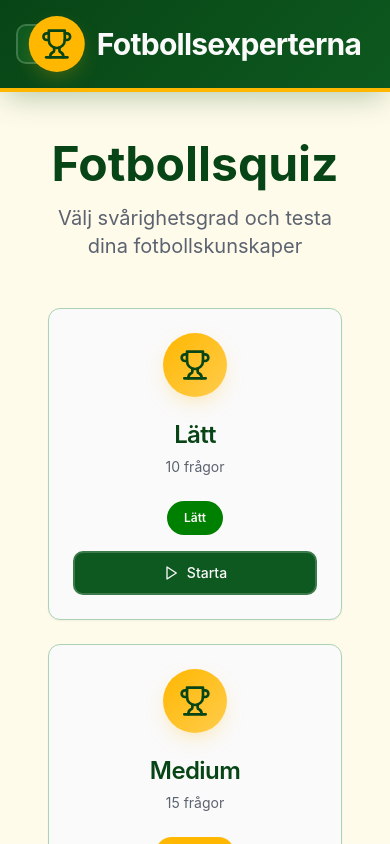
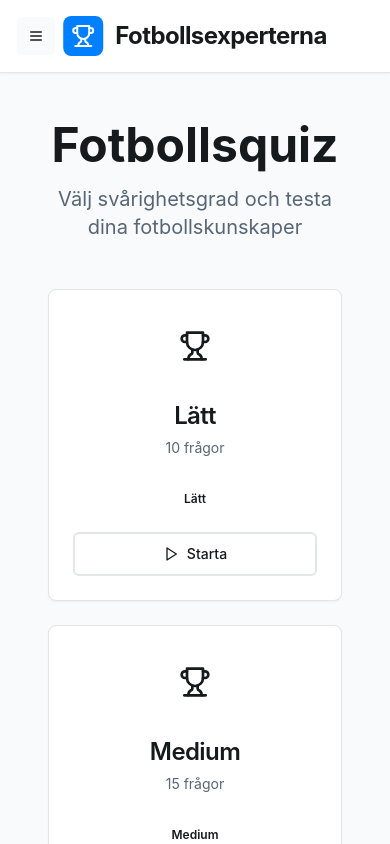
Before and after one commit to Puhovic96/fotbollsexperterna, a React (Vite) app: page /quiz in a window 390 px wide. Shown: the top 844 px of the page. Built offline with nearby package versions, Linux system fonts and the light colour scheme.

Commit message:
Refactor: Improve overall layout and CSS

```diff
--- a/src/components/Header.tsx
+++ b/src/components/Header.tsx
@@ -14,13 +14,13 @@ const Header = () => {
   const isActive = (path: string) => location.pathname === path;
 
   return (
-    <header className="bg-gradient-field border-b-4 border-goal-gold shadow-field">
-      <div className="container mx-auto px-4 py-6">
+    <header className="bg-white border-b border-border shadow-sm">
+      <div className="container mx-auto px-4 py-4">
         <div className="flex items-center justify-between gap-4">
           {/* Menu Button */}
           <DropdownMenu>
             <DropdownMenuTrigger asChild>
-              <Button variant="field" size="icon" className="hover-goal">
+              <Button variant="outline" size="icon" className="hover-lift">
                 <Menu className="h-5 w-5" />
               </Button>
             </DropdownMenuTrigger>
@@ -72,10 +72,10 @@ const Header = () => {
 
           {/* Centered Logo */}
           <Link to="/" className="flex items-center gap-3 group absolute left-1/2 transform -translate-x-1/2">
-            <div className="bg-goal-gold p-3 rounded-full shadow-goal group-hover:scale-110 transition-transform duration-300">
-              <Trophy className="h-8 w-8 text-football-green-dark" />
+            <div className="bg-primary p-2 rounded-lg group-hover:scale-105 transition-transform duration-200">
+              <Trophy className="h-6 w-6 text-white" />
             </div>
-            <h1 className="text-3xl font-bold text-field-white tracking-tight">
+            <h1 className="text-2xl font-bold text-foreground tracking-tight">
               Fotbollsexperterna
             </h1>
           </Link>
--- a/src/index.css
+++ b/src/index.css
@@ -2,62 +2,66 @@
 @tailwind components;
 @tailwind utilities;
 
-/* Football-inspired design system */
+/* Clean and professional design system */
 @layer base {
   :root {
-    /* Football field green palette */
-    --football-green: 134 74% 20%;
-    --football-green-light: 134 60% 35%;
-    --football-green-dark: 134 80% 15%;
+    /* Professional color palette */
+    --primary-blue: 210 100% 50%;
+    --primary-blue-light: 210 100% 60%;
+    --primary-blue-dark: 210 100% 40%;
 
-    /* Field lines and text */
-    --field-white: 0 0% 98%;
-    --field-cream: 48 100% 96%;
+    /* Neutral grays */
+    --gray-50: 210 20% 98%;
+    --gray-100: 210 15% 95%;
+    --gray-200: 210 15% 90%;
+    --gray-300: 210 15% 80%;
+    --gray-400: 210 15% 60%;
+    --gray-500: 210 15% 40%;
+    --gray-600: 210 15% 30%;
+    --gray-700: 210 15% 20%;
+    --gray-800: 210 15% 15%;
+    --gray-900: 210 15% 10%;
 
-    /* Goal and accent colors */
-    --goal-gold: 43 100% 50%;
-    --goal-gold-light: 43 100% 65%;
-
-    /* Match result colors */
-    --win-green: 120 100% 25%;
-    --lose-red: 0 84% 45%;
-    --neutral-gray: 220 10% 40%;
+    /* Accent colors */
+    --accent-green: 142 76% 36%;
+    --accent-orange: 25 95% 53%;
+    --accent-red: 0 84% 60%;
 
     /* Design system colors */
-    --background: var(--field-cream);
-    --foreground: var(--football-green-dark);
-    --card: var(--field-white);
-    --card-foreground: var(--football-green-dark);
-    --popover: var(--field-white);
-    --popover-foreground: var(--football-green-dark);
-    --primary: var(--football-green);
-    --primary-foreground: var(--field-white);
-    --secondary: var(--football-green-light);
-    --secondary-foreground: var(--field-white);
-    --muted: 134 30% 85%;
-    --muted-foreground: var(--neutral-gray);
-    --accent: var(--goal-gold);
-    --accent-foreground: var(--football-green-dark);
-    --destructive: var(--lose-red);
-    --destructive-foreground: var(--field-white);
-    --border: 134 30% 75%;
-    --input: var(--field-white);
-    --ring: var(--goal-gold);
-    --radius: 0.75rem;
+    --background: var(--gray-50);
+    --foreground: var(--gray-900);
+    --card: 0 0% 100%;
+    --card-foreground: var(--gray-900);
+    --popover: 0 0% 100%;
+    --popover-foreground: var(--gray-900);
+    --primary: var(--primary-blue);
+    --primary-foreground: 0 0% 100%;
+    --secondary: var(--gray-100);
+    --secondary-foreground: var(--gray-900);
+    --muted: var(--gray-100);
+    --muted-foreground: var(--gray-500);
+    --accent: var(--primary-blue-light);
+    --accent-foreground: 0 0% 100%;
+    --destructive: var(--accent-red);
+    --destructive-foreground: 0 0% 100%;
+    --border: var(--gray-200);
+    --input: 0 0% 100%;
+    --ring: var(--primary-blue);
+    --radius: 0.5rem;
 
-    /* Custom gradients */
-    --gradient-field: linear-gradient(135deg, hsl(var(--football-green-dark)), hsl(var(--football-green)));
-    --gradient-goal: linear-gradient(135deg, hsl(var(--goal-gold)), hsl(var(--goal-gold-light)));
-    --gradient-card: linear-gradient(145deg, hsl(var(--field-white)), hsl(48 100% 98%));
+    /* Subtle gradients */
+    --gradient-primary: linear-gradient(135deg, hsl(var(--primary-blue)), hsl(var(--primary-blue-light)));
+    --gradient-card: linear-gradient(145deg, hsl(0 0% 100%), hsl(var(--gray-50)));
+    --gradient-hero: linear-gradient(135deg, hsl(var(--primary-blue-dark)), hsl(var(--primary-blue)));
 
-    /* Shadows */
-    --shadow-field: 0 10px 30px -5px hsl(var(--football-green) / 0.3);
-    --shadow-goal: 0 8px 25px -8px hsl(var(--goal-gold) / 0.4);
-    --shadow-card: 0 4px 20px -4px hsl(var(--football-green) / 0.1);
+    /* Clean shadows */
+    --shadow-sm: 0 1px 2px 0 hsl(var(--gray-900) / 0.05);
+    --shadow-md: 0 4px 6px -1px hsl(var(--gray-900) / 0.1), 0 2px 4px -1px hsl(var(--gray-900) / 0.06);
+    --shadow-lg: 0 10px 15px -3px hsl(var(--gray-900) / 0.1), 0 4px 6px -2px hsl(var(--gray-900) / 0.05);
 
-    /* Animations */
-    --transition-smooth: all 0.3s cubic-bezier(0.4, 0, 0.2, 1);
-    --bounce-in: cubic-bezier(0.68, -0.55, 0.265, 1.55);
+    /* Smooth animations */
+    --transition-all: all 0.2s ease-in-out;
+    --transition-colors: color, background-color, border-color, text-decoration-color, fill, stroke 0.15s ease-in-out;
 
     --sidebar-background: var(--field-white);
     --sidebar-foreground: var(--football-green-dark);
@@ -70,31 +74,31 @@
   }
 
   .dark {
-    --background: var(--football-green-dark);
-    --foreground: var(--field-white);
-    --card: var(--football-green);
-    --card-foreground: var(--field-white);
-    --popover: var(--football-green);
-    --popover-foreground: var(--field-white);
-    --primary: var(--goal-gold);
-    --primary-foreground: var(--football-green-dark);
-    --secondary: var(--football-green-light);
-    --secondary-foreground: var(--field-white);
-    --muted: var(--football-green-light);
-    --muted-foreground: 134 20% 70%;
-    --accent: var(--goal-gold-light);
-    --accent-foreground: var(--football-green-dark);
-    --border: var(--football-green-light);
-    --input: var(--football-green);
-    --ring: var(--goal-gold-light);
-    --sidebar-background: var(--football-green);
-    --sidebar-foreground: var(--field-white);
-    --sidebar-primary: var(--goal-gold);
-    --sidebar-primary-foreground: var(--football-green-dark);
-    --sidebar-accent: var(--football-green-light);
-    --sidebar-accent-foreground: var(--field-white);
-    --sidebar-border: var(--football-green-light);
-    --sidebar-ring: var(--goal-gold-light);
+    --background: var(--gray-900);
+    --foreground: var(--gray-50);
+    --card: var(--gray-800);
+    --card-foreground: var(--gray-50);
+    --popover: var(--gray-800);
+    --popover-foreground: var(--gray-50);
+    --primary: var(--primary-blue-light);
+    --primary-foreground: var(--gray-900);
+    --secondary: var(--gray-800);
+    --secondary-foreground: var(--gray-50);
+    --muted: var(--gray-800);
+    --muted-foreground: var(--gray-400);
+    --accent: var(--primary-blue);
+    --accent-foreground: var(--gray-50);
+    --border: var(--gray-700);
+    --input: var(--gray-800);
+    --ring: var(--primary-blue-light);
+    --sidebar-background: var(--gray-800);
+    --sidebar-foreground: var(--gray-50);
+    --sidebar-primary: var(--primary-blue);
+    --sidebar-primary-foreground: var(--gray-900);
+    --sidebar-accent: var(--gray-700);
+    --sidebar-accent-foreground: var(--gray-50);
+    --sidebar-border: var(--gray-700);
+    --sidebar-ring: var(--primary-blue-light);
   }
 }
 
@@ -106,48 +110,45 @@
   body {
     @apply bg-background text-foreground;
     font-family: 'Inter', -apple-system, BlinkMacSystemFont, sans-serif;
+    line-height: 1.6;
   }
 
-  /* Football field pattern background */
-  .field-pattern {
-    background-image:
-      repeating-linear-gradient(
-        90deg,
-        transparent,
-        transparent 50px,
-        hsl(var(--field-white) / 0.1) 50px,
-        hsl(var(--field-white) / 0.1) 52px
-      );
+  /* Clean animations */
+  .fade-in {
+    animation: fadeIn 0.3s ease-out;
   }
 
-  /* Goal celebration animation */
-  .goal-celebration {
-    animation: goalBounce 0.6s var(--bounce-in);
+  @keyframes fadeIn {
+    from { opacity: 0; transform: translateY(10px); }
+    to { opacity: 1; transform: translateY(0); }
   }
 
-  @keyframes goalBounce {
-    0% { transform: scale(0.3) rotate(-5deg); opacity: 0; }
-    50% { transform: scale(1.1) rotate(2deg); opacity: 1; }
-    100% { transform: scale(1) rotate(0deg); opacity: 1; }
+  .scale-in {
+    animation: scaleIn 0.2s ease-out;
   }
 
-  /* Match result animations */
-  .result-slide-up {
-    animation: slideUp 0.5s ease-out forwards;
-  }
-
-  @keyframes slideUp {
-    from { transform: translateY(20px); opacity: 0; }
-    to { transform: translateY(0); opacity: 1; }
+  @keyframes scaleIn {
+    from { opacity: 0; transform: scale(0.95); }
+    to { opacity: 1; transform: scale(1); }
   }
 
   /* Hover effects */
-  .hover-goal {
-    transition: var(--transition-smooth);
+  .hover-lift {
+    transition: var(--transition-all);
   }
 
-  .hover-goal:hover {
+  .hover-lift:hover {
     transform: translateY(-2px);
-    box-shadow: var(--shadow-goal);
+    box-shadow: var(--shadow-lg);
+  }
+
+  /* Professional card styles */
+  .card-pro {
+    @apply bg-card border border-border rounded-lg shadow-sm hover:shadow-md;
+    transition: var(--transition-all);
+  }
+
+  .card-pro:hover {
+    transform: translateY(-1px);
   }
 }
--- a/tailwind.config.ts
+++ b/tailwind.config.ts
@@ -62,30 +62,32 @@ export default {
 					border: 'hsl(var(--sidebar-border))',
 					ring: 'hsl(var(--sidebar-ring))'
 				},
-				// Football theme colors
-				'football-green': {
-					DEFAULT: 'hsl(var(--football-green))',
-					light: 'hsl(var(--football-green-light))',
-					dark: 'hsl(var(--football-green-dark))'
+				// Professional color palette
+				gray: {
+					50: 'hsl(var(--gray-50))',
+					100: 'hsl(var(--gray-100))',
+					200: 'hsl(var(--gray-200))',
+					300: 'hsl(var(--gray-300))',
+					400: 'hsl(var(--gray-400))',
+					500: 'hsl(var(--gray-500))',
+					600: 'hsl(var(--gray-600))',
+					700: 'hsl(var(--gray-700))',
+					800: 'hsl(var(--gray-800))',
+					900: 'hsl(var(--gray-900))'
 				},
-				'goal-gold': {
-					DEFAULT: 'hsl(var(--goal-gold))',
-					light: 'hsl(var(--goal-gold-light))'
-				},
-				'field-white': 'hsl(var(--field-white))',
-				'field-cream': 'hsl(var(--field-cream))',
-				'win-green': 'hsl(var(--win-green))',
-				'lose-red': 'hsl(var(--lose-red))'
+				'accent-green': 'hsl(var(--accent-green))',
+				'accent-orange': 'hsl(var(--accent-orange))',
+				'accent-red': 'hsl(var(--accent-red))'
 			},
 			backgroundImage: {
-				'gradient-field': 'var(--gradient-field)',
-				'gradient-goal': 'var(--gradient-goal)',
+				'gradient-primary': 'var(--gradient-primary)',
+				'gradient-hero': 'var(--gradient-hero)',
 				'gradient-card': 'var(--gradient-card)'
 			},
 			boxShadow: {
-				'field': 'var(--shadow-field)',
-				'goal': 'var(--shadow-goal)',
-				'card-custom': 'var(--shadow-card)'
+				'sm': 'var(--shadow-sm)',
+				'md': 'var(--shadow-md)',
+				'lg': 'var(--shadow-lg)'
 			},
 			borderRadius: {
 				lg: 'var(--radius)',
```
Also changed, not shown: src/components/Footer.tsx (+24 -25 lines), src/pages/Index.tsx (+89 -138 lines).
